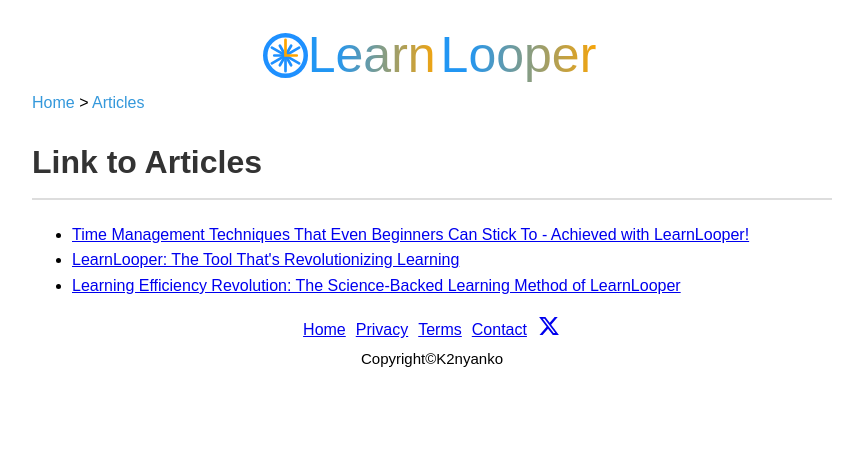
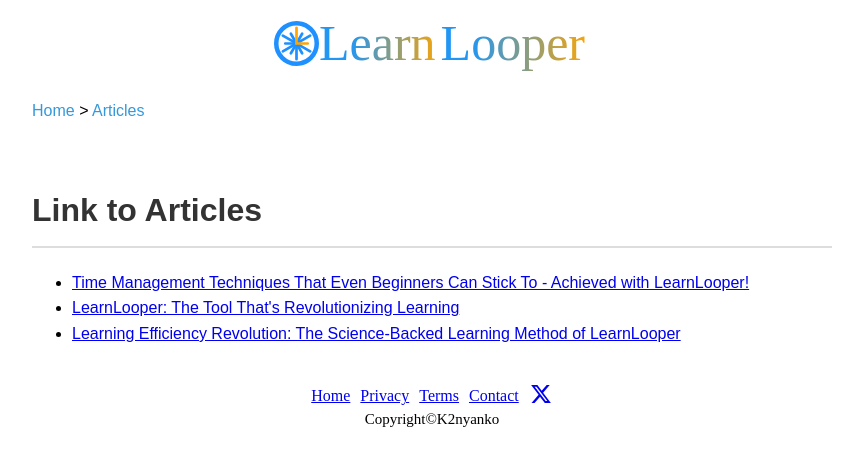
Before and after one commit to K-2-tech/personal_project_3, a Next.js app in the folder next-project/: page /articles in a window 1280 px wide. Shown: the top 466 px of the page, without its empty margins (208-1071 px from the left). Built offline with nearby package versions, Linux system fonts and the light colour scheme.

Commit message:
modified little error

```diff
--- a/next-project/src/app/articles/Blog.module.css
+++ b/next-project/src/app/articles/Blog.module.css
@@ -1,4 +1,4 @@
-body {
+.main,.navLink {
     font-family: Arial, sans-serif;
     line-height: 1.6;
     max-width: 800px;
```
